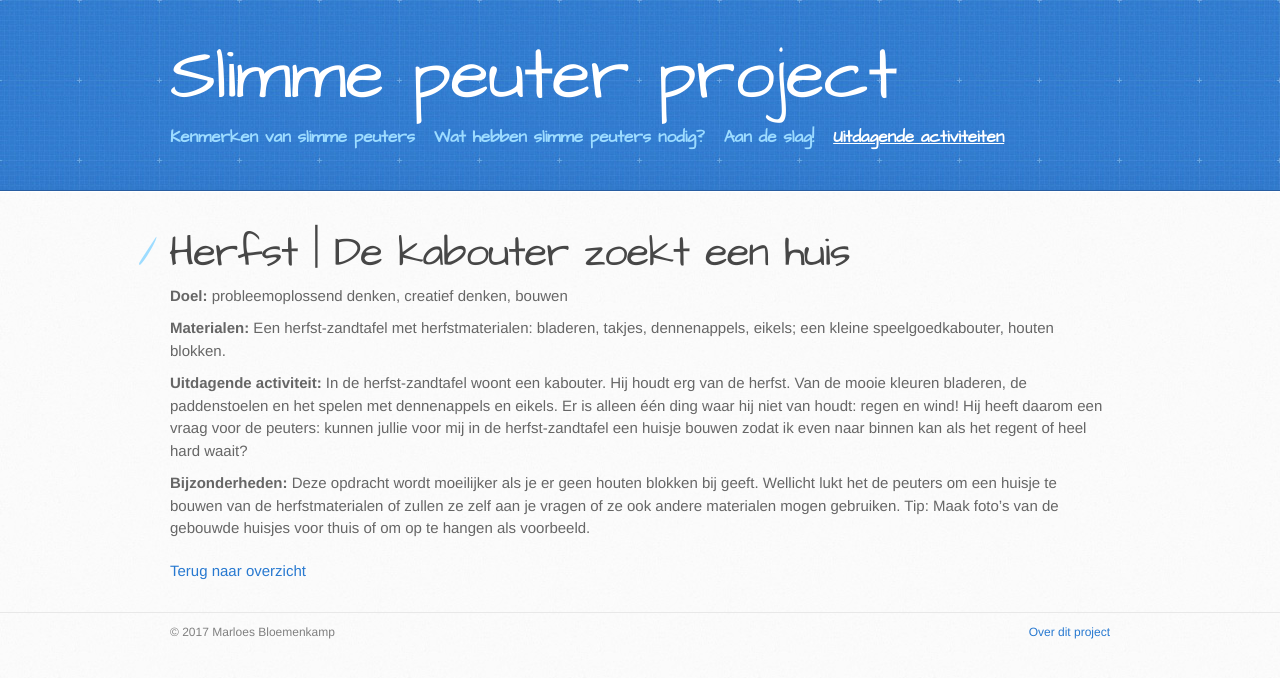
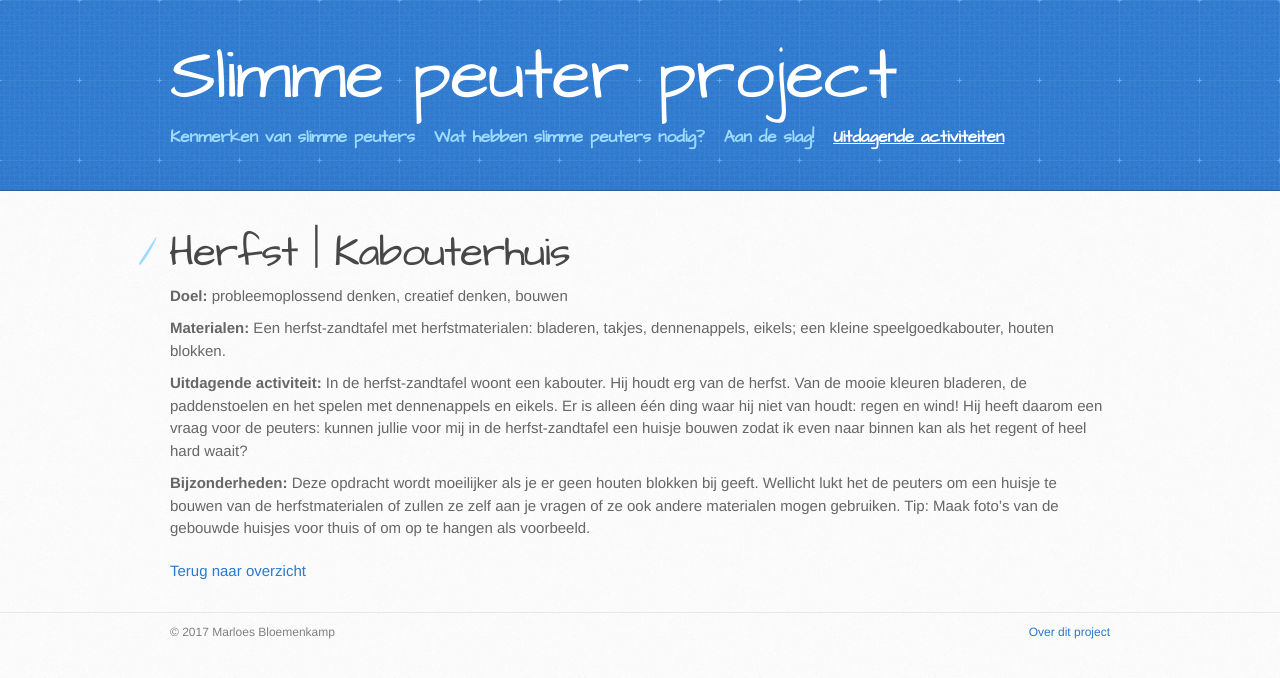
Before and after one commit to marloesbloemenkamp/marloesbloemenkamp.github.io, a Jekyll site: the page built from activiteiten/het_zinkt.md, in a window 1280 px wide. Shown: the top 678 px of the page. Built offline with Jekyll 4.4.1, drawn with Linux system fonts in a browser that asks for light colours.

Commit message:
volgorde 6

```diff
--- a/activiteiten/het_zinkt.md
+++ b/activiteiten/het_zinkt.md
@@ -1,8 +1,8 @@
 ---
 layout: activiteiten
-title: Herfst | De kabouter zoekt een huis
-permalink: activiteiten/de_kabouter_zoekt_een_huis/
-menu_index: 10
+title: Herfst | Kabouterhuis
+permalink: activiteiten/kabouterhuis/
+menu_index: 6
 parent: activiteiten
 tags:
   - probleemoplossend denken
```
